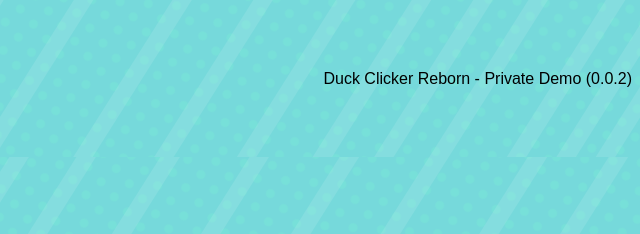
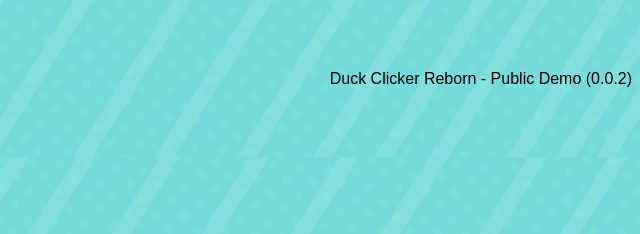
Before and after one commit to levitait/Duck-Clicker-Reborn, a plain HTML site: page index.html in a window 1280 px wide. Shown: the part 563-797 px from the top of the page, 640-1280 px from the left. Drawn offline with Linux system fonts and the light colour scheme.

Commit message:
Update index.html so it doesn't accidentally say Private Demo.

```diff
--- a/index.html
+++ b/index.html
@@ -33,6 +33,6 @@
     <br>
     <br>
     <br>
-    <p>Duck Clicker Reborn - Private Demo (0.0.2)</p>
+    <p>Duck Clicker Reborn - Public Demo (0.0.2)</p>
 </body>
 </html>
```
